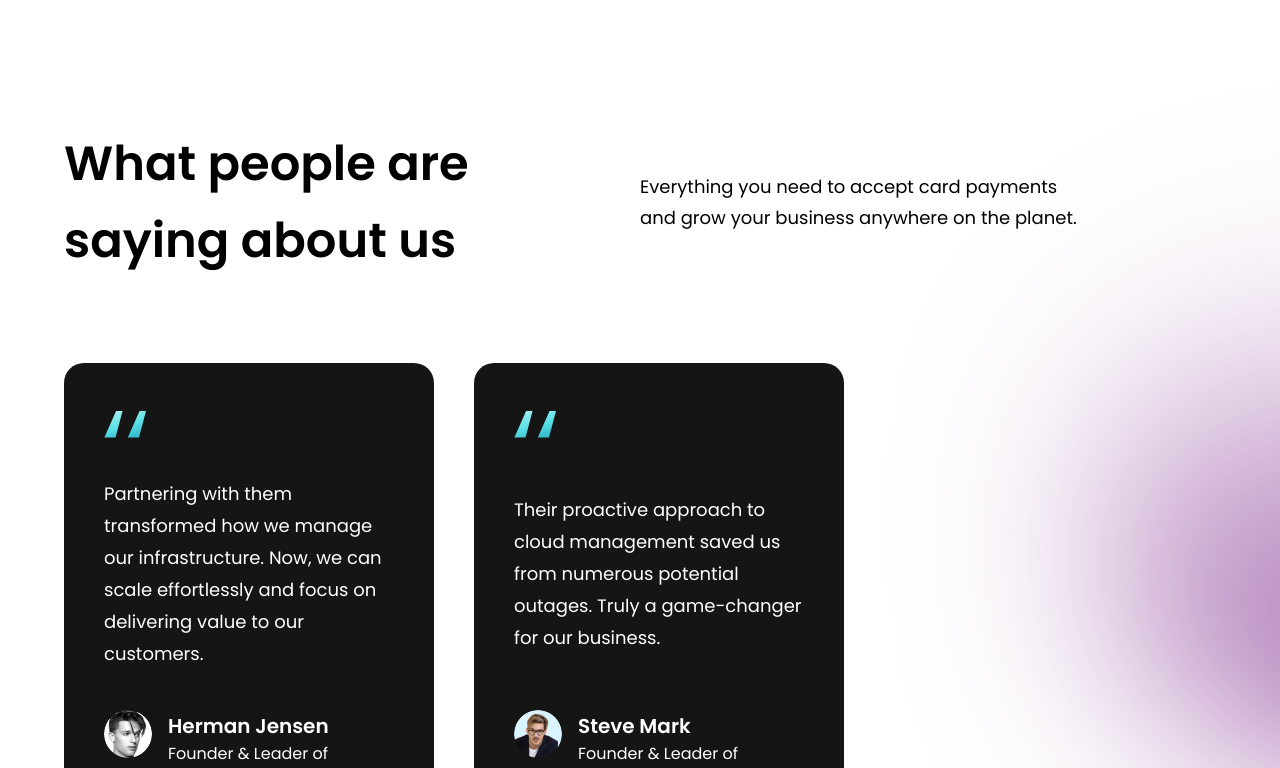
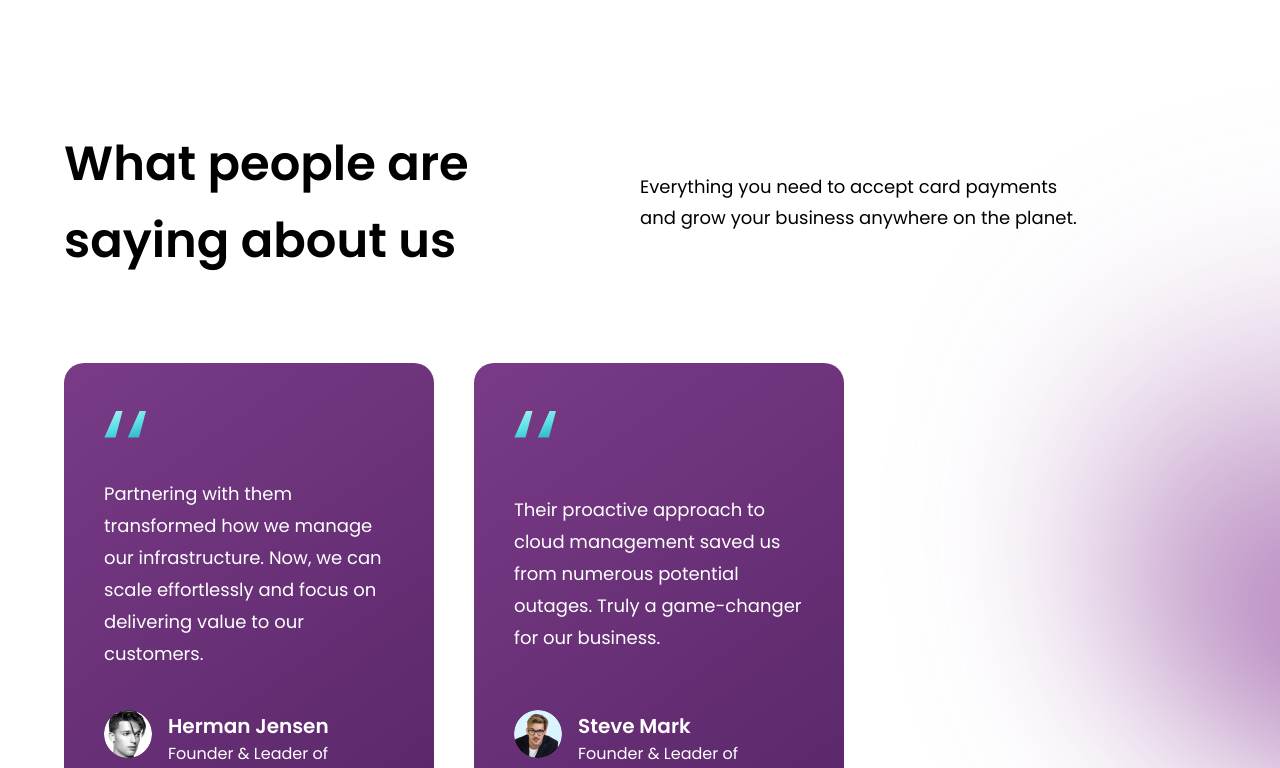
Before and after one commit to KaramHussain/cloudgenie, a React (Vite) app: page / in a window 1280 px wide. Shown: the part 2976-3744 px from the top of the page. Built offline with nearby package versions, Linux system fonts and the light colour scheme.

Commit message:
updated content

```diff
--- a/src/index.css
+++ b/src/index.css
@@ -108,14 +108,15 @@
 }
 
 .feature-card:hover {
-  background: var(--custom-gradient);
-  box-shadow: var(--card-shadow);
+  /* background: var(--custom-gradient);
+  box-shadow: var(--card-shadow); */
+  background: #161515;
 }
 
 .feature-card {
-  /* background: var(--custom-gradient);
-  box-shadow: var(--card-shadow); */
-  background: #161515; /* Light background for feedback cards */
+  background: var(--custom-gradient);
+  box-shadow: var(--card-shadow);
+  /* background: #161515; Light background for feedback cards */
 
 }
 
@@ -124,11 +125,14 @@
 }
 
 .feedback-card {
-  background: #161515; /* Light background for feedback cards */
+  background: var(--custom-gradient);
+
 }
 
 .feedback-card:hover {
-  background: var(--custom-gradient);
+
+  /* background: var(--custom-gradient);*/
+  background: #161515; /* Light background for feedback cards */
 }
 
 .blue__gradient {
```
